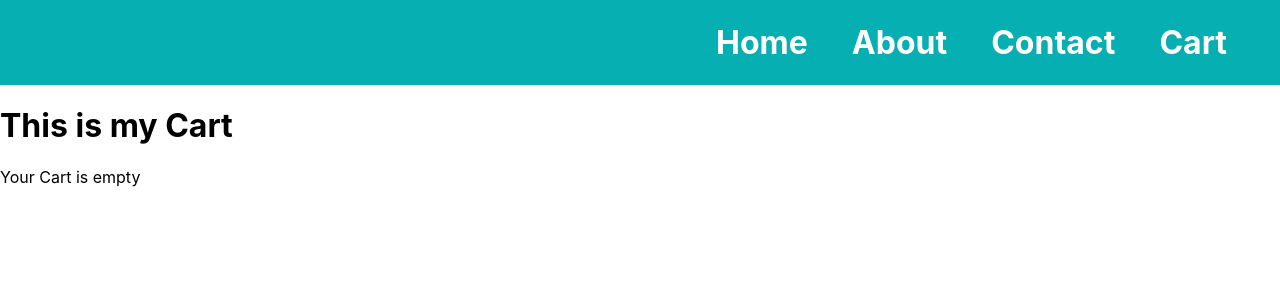
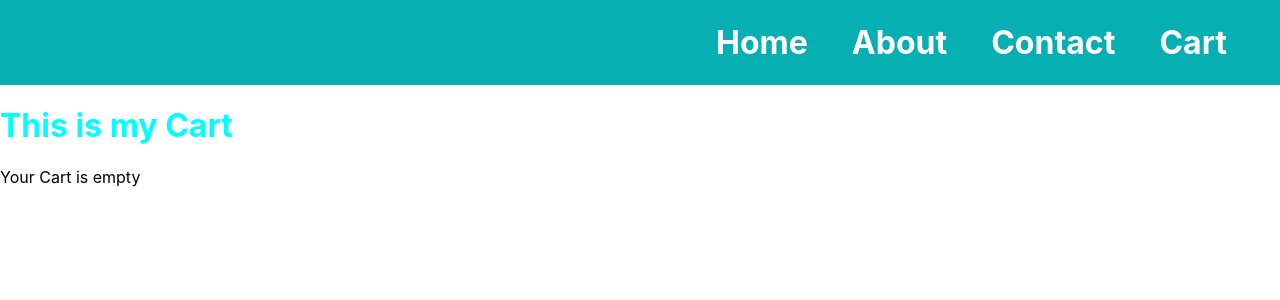
Before and after one commit to srinivasareddy0987654321/e-commerce, a React (Create React App) app: page /Cart in a window 1280 px wide. Shown: the top 300 px of the page. Built offline with nearby package versions, Linux system fonts and the light colour scheme.

Commit message:
styled cart.jsx

```diff
--- /dev/null
+++ b/src/Components/Cart.css
@@ -0,0 +1,3 @@
+#color{
+    color: aqua;
+}
--- a/src/Components/Cart.jsx
+++ b/src/Components/Cart.jsx
@@ -1,10 +1,12 @@
 import React from 'react'
+import './Cart.css'
 function Cart({mycart}) {
   return (
     <div>
-      <div>
-        <h1>This is my Cart</h1>
-      </div>
+      <div id='stylecart'>
+      <div id='color'>
+        <h1 >This is my Cart</h1>
+      </div >
       <div>
         {mycart.length===0? (<div>Your Cart is empty</div>):
         (<div>{mycart.map((items)=>(
@@ -16,6 +18,7 @@ function Cart({mycart}) {
         ))}</div>)
       }
       </div>
+      </div>
 
     </div>
   )
```
